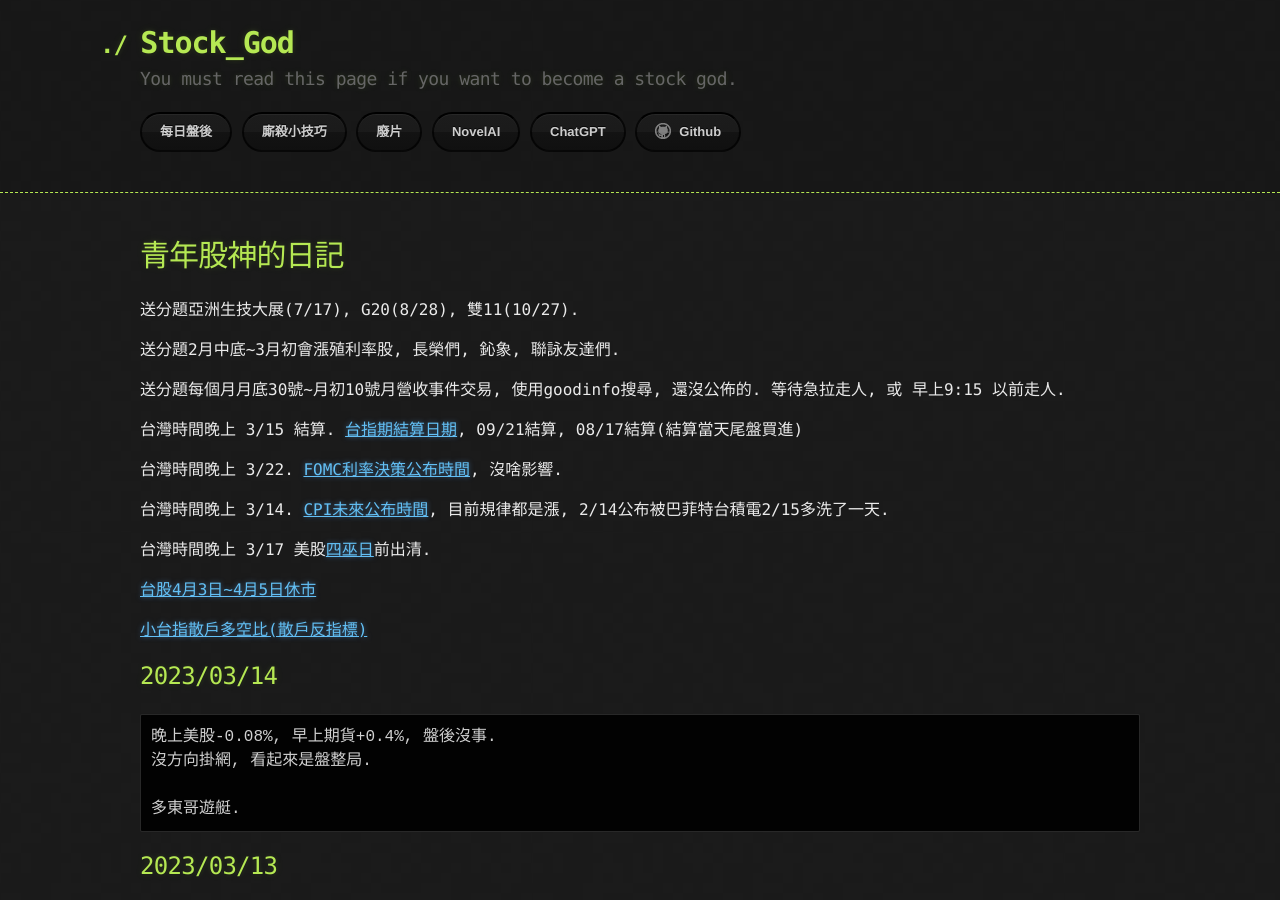
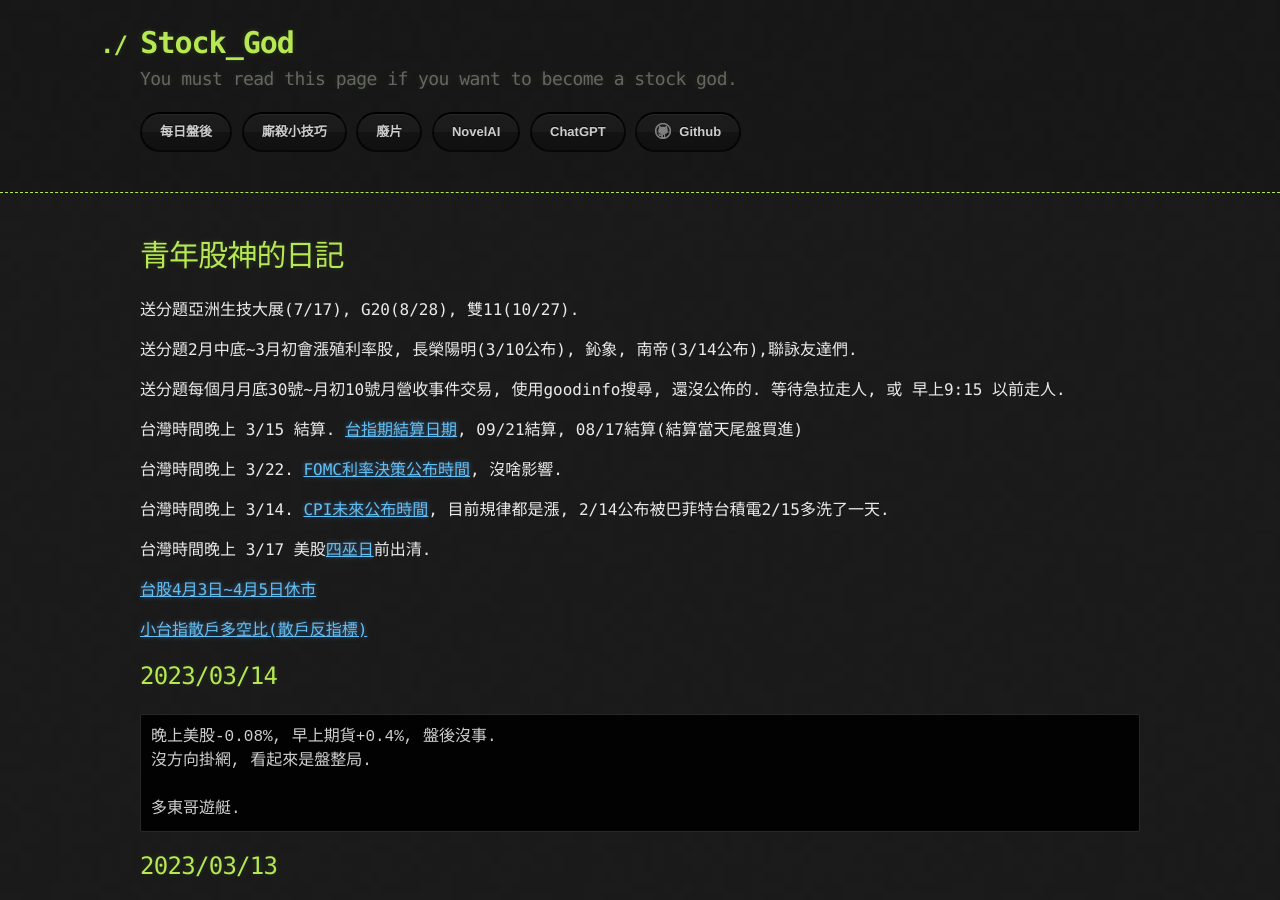
Before and after one commit to lepg5487/Stock_God, a Jekyll site: the page built from index.md, in a window 1280 px wide and 900 px high. Built offline with Jekyll 4.4.1, drawn with Linux system fonts in a browser that asks for light colours; our own code applies the rules of GitHub Pages for plain Markdown files.

Commit message:
Update index.md

```diff
--- a/index.md
+++ b/index.md
@@ -6,7 +6,7 @@ layout: testlayouts
 
 送分題亞洲生技大展(7/17), G20(8/28), 雙11(10/27).
 
-送分題2月中底~3月初會漲殖利率股, 長榮們, 鈊象, 聯詠友達們.
+送分題2月中底~3月初會漲殖利率股, 長榮陽明(3/10公布), 鈊象, 南帝(3/14公布),聯詠友達們.
 
 送分題每個月月底30號~月初10號月營收事件交易, 使用goodinfo搜尋, 還沒公佈的. 等待急拉走人, 或 早上9:15 以前走人.
 
```
